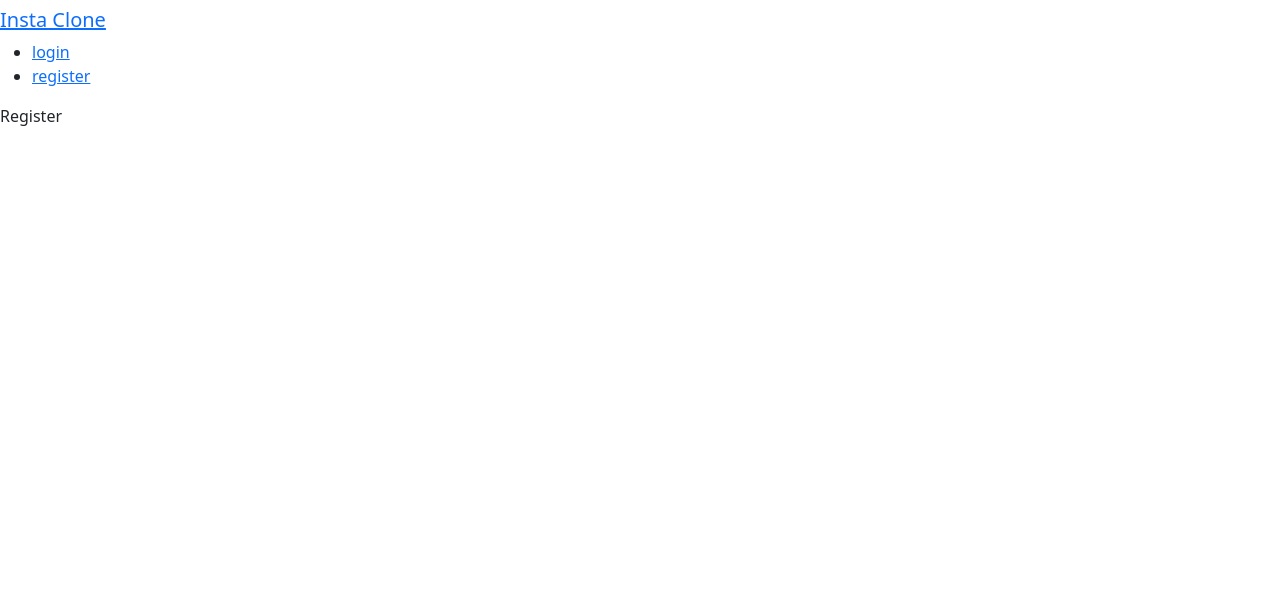
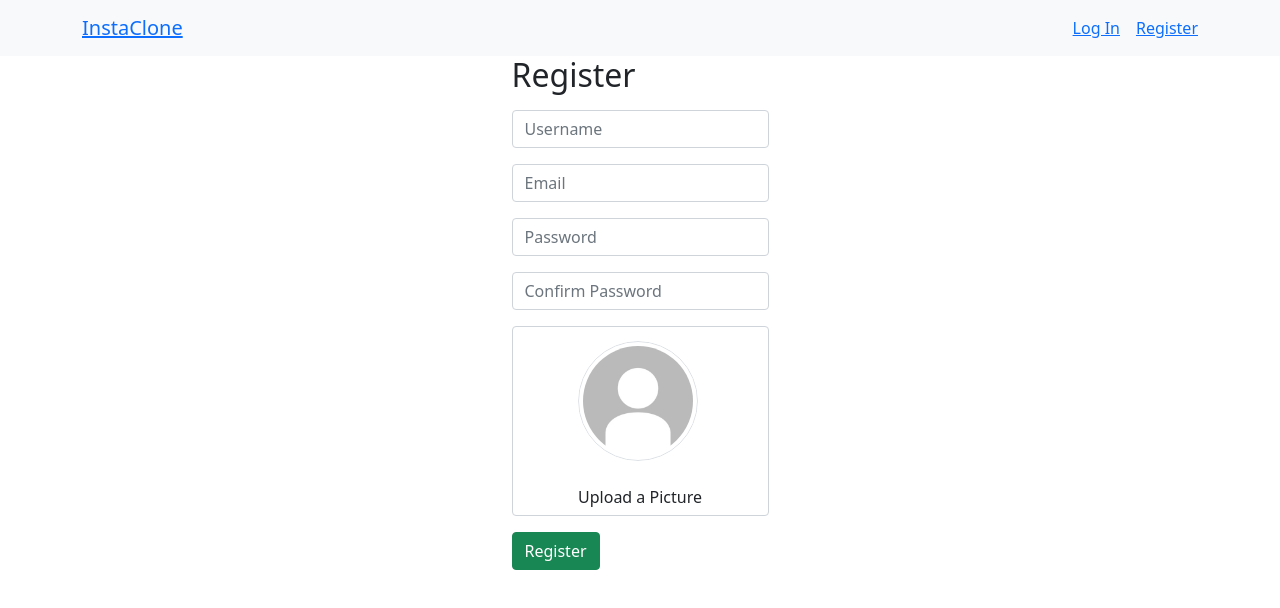
Before and after one commit to clemmurphy/InstaClone, a React (Create React App) app in the folder client/: page /register in a window 1280 px wide. Shown: the top 608 px of the page. Built offline with nearby package versions, Linux system fonts and the light colour scheme.

Commit message:
Got image uploads working and built registration and login forms

```diff
--- a/client/package.json
+++ b/client/package.json
@@ -8,6 +8,7 @@
     "@testing-library/user-event": "^12.1.10",
     "axios": "^0.22.0",
     "bootstrap": "^5.1.1",
+    "dotenv": "^10.0.0",
     "react": "^17.0.2",
     "react-dom": "^17.0.2",
     "react-router-dom": "^5.3.0",
--- a/client/src/App.js
+++ b/client/src/App.js
@@ -1,18 +1,95 @@
 import React from 'react'
 import { BrowserRouter, Switch, Route } from 'react-router-dom'
+import { useState, useEffect } from 'react'
+import axios from 'axios'
+import { useHistory } from 'react-router'
 import Home from './components/Home'
+import Navbar from './components/Navbar'
 import Login from './components/auth/Login'
-import Navbar from './components/Navbar'
 import Register from './components/auth/Register'
 
 function App() {
+
+  // Use History
+  const history = useHistory()
+
+  // Form data state
+  const [ formData, setFormData ] = useState({})
+  const [ imageUrl, setImageUrl ] = useState(undefined)
+
+  // Form input setter
+  const handleChange = (event) => {
+    setFormData({
+      ...formData,
+      [event.target.name]: event.target.value
+    })
+  }
+
+  // Handle form submissions
+  const handleSubmit = async (event) => {
+    event.preventDefault()
+    setFormData({
+      ...formData,
+      profilePicture: imageUrl
+    })
+    try {
+      const { data } = await axios.post('API URL GOES HERE', formData)
+      setTokenToLocalStorage(data.token)
+      history.push('/')
+    } catch (err) {
+      console.log(err.response.data.errors)
+    }
+  }
+
+  // Handle image upload
+  const handleImageUrl = async (e) => {
+    console.log('Image handler firing')
+    const dataToSend = new FormData()
+    dataToSend.append('file', e.target.files[0])
+    dataToSend.append('upload_preset', process.env.REACT_APP_CLOUDINARY_PRESET)
+    try {
+      const { data } = await axios.post(process.env.REACT_APP_CLOUDINARY_URL, dataToSend)
+      setImageUrl(data.secure_url)
+    } catch (err) {
+      console.log(err)
+    }
+  }
+
+  // Track form data for dev purposes
+  useEffect(() => {
+    console.log(formData)
+  }, [formData])
+
+  useEffect(() => {
+    console.log(imageUrl)
+  }, [imageUrl])
+
+  // Setting authentication token to login
+  const setTokenToLocalStorage = (token) => {
+    window.localStorage.setItem('token', token)
+  }
+
   return (
     <BrowserRouter>
       <Navbar />
       <Switch>
-        <Route exact path='/' component={Home} />
-        <Route path='/login' component={Login} />
-        <Route path='/register' component={Register} />
+        <Route exact path='/'>
+          <Home />
+        </Route>
+        <Route path='/login'>
+          <Login
+            handleChange={handleChange}
+            handleSubmit={handleSubmit}
+          />
+        </Route>
+        <Route path='/register'>
+          <Register
+            handleChange={handleChange}
+            handleSubmit={handleSubmit}
+            handleImageUrl={handleImageUrl}
+            imageUrl={imageUrl}
+          />
+        </Route>
       </Switch>
     </BrowserRouter>
   )
--- a/client/src/components/Navbar.js
+++ b/client/src/components/Navbar.js
@@ -4,12 +4,14 @@ import { Link } from 'react-router-dom'
 function Navbar() {
   return (
     <header>
-      <div className="navbar-brand"> <Link to='/'>Insta Clone</Link></div>
-      <nav>
-        <ul>
-          <li><Link to='/login'>login</Link></li>
-          <li><Link to='/register'>register</Link></li>
-        </ul>
+      <nav className='navbar navbar-light bg-light'>
+        <div className='container'>
+          <div className='navbar-brand'> <Link to='/'>InstaClone</Link></div>
+          <ul className='navbar-nav flex-row'>
+            <li className='nav-item ms-3'><Link to='/login'>Log In</Link></li>
+            <li className='nav-item ms-3'><Link to='/register'>Register</Link></li>
+          </ul>
+        </div>
       </nav>
     </header>
   )
--- a/client/src/components/auth/Login.js
+++ b/client/src/components/auth/Login.js
@@ -1,8 +1,20 @@
 import React from 'react'
 
-function Login() {
+const Login = ({ handleChange, handleSubmit }) => {
+
   return (
-    <div>Login</div>
+    <div className='container d-flex flex-column align-items-center justify-content-center'>
+      <form onSubmit={handleSubmit}>
+        <h2 className="mb-3">Log In</h2>
+        <div className="mb-3">
+          <input type="text" className="form-control" name="username" placeholder="Username" onInput={handleChange} />
+        </div>
+        <div className="mb-3">
+          <input type="password" className="form-control" name="password" placeholder="Password" onInput={handleChange} />
+        </div>
+        <button className='btn btn-success'>Log In</button>
+      </form>
+    </div>
   )
 }
 
--- a/client/src/components/auth/Register.js
+++ b/client/src/components/auth/Register.js
@@ -1,10 +1,43 @@
 import React from 'react'
+import defaultProfile from '../../images/default-profile.jpg'
 
-function Register() {
+const Register = ({ handleChange, handleSubmit, handleImageUrl, imageUrl }) => {
   return (
-    <div>
-      Register
-    </div>
+    <div className='container d-flex flex-column align-items-center justify-content-center'>
+    <form onSubmit={handleSubmit}>
+      <h2 className="mb-3">Register</h2>
+      {/* Username */}
+      <div className="mb-3">
+        <input type="text" className="form-control" name="username" placeholder="Username" onInput={handleChange} />
+      </div>
+      {/* Email */}
+      <div className="mb-3">
+        <input type="email" className="form-control" name="email" placeholder="Email" onInput={handleChange} />
+      </div>
+      {/* Password */}
+      <div className="mb-3">
+        <input type="password" className="form-control" name="password" placeholder="Password" onInput={handleChange} />
+      </div>
+      <div className="mb-3">
+        <input type="password" className="form-control" name="passwordConfirmation" placeholder="Confirm Password" onInput={handleChange} />
+      </div>
+      {/* Profile Picture Upload */}
+      <div className="mb-3">
+        <div className='form-control d-flex flex-column align-items-center justify-content-center'>
+          <input type="file" name="profilePicture" id="profilePicture" className="form-control-file" onChange={handleImageUrl}></input>
+          <label for="profilePicture">
+          <div className="profile-image rounded-circle mb-4 mt-2">
+            {imageUrl ? <img src={imageUrl} alt="User profile" className="rounded-circle w-100 h-100 img-thumbnail" />
+            :
+            <img src={defaultProfile} alt="User profile" className="rounded-circle w-100 h-100 img-thumbnail" />}
+          </div>
+          Upload a Picture
+          </label>
+        </div>
+      </div>
+      <button className='btn btn-success'>Register</button>
+    </form>
+  </div>
   )
 }
 
--- a/client/src/index.js
+++ b/client/src/index.js
@@ -2,6 +2,7 @@ import React from 'react'
 import ReactDOM from 'react-dom'
 import App from './App'
 import 'bootstrap/dist/css/bootstrap.css'
+import './styles/main.scss'
 
 ReactDOM.render(
     <App />,
--- /dev/null
+++ b/client/src/styles/main.scss
@@ -0,0 +1,10 @@
+.profile-image {
+  height: 120px;
+  width: 120px;
+  overflow: hidden;
+  cursor: pointer;
+}
+
+.form-control-file {
+  display: none;
+}
```
Also changed, not shown: client/src/images/default-profile.jpg (added), 1 other file (tests, documents, lock files or other folders).
